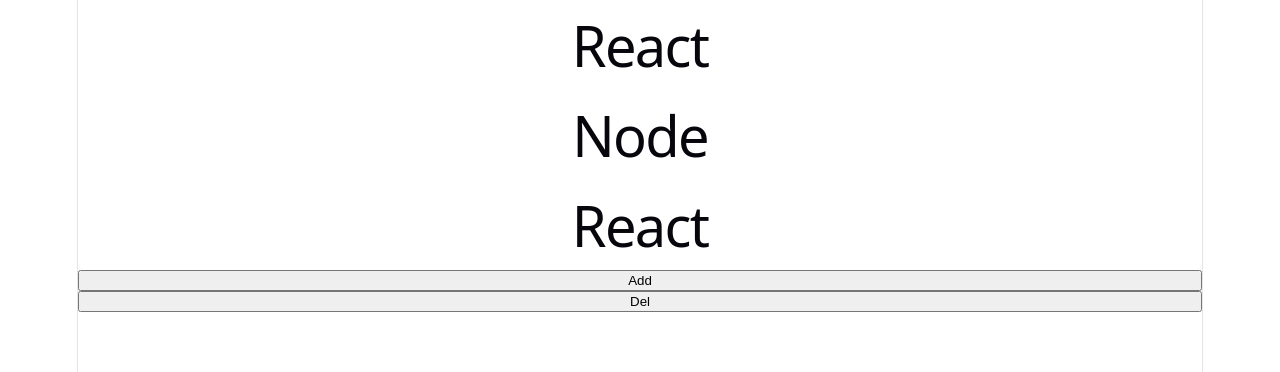
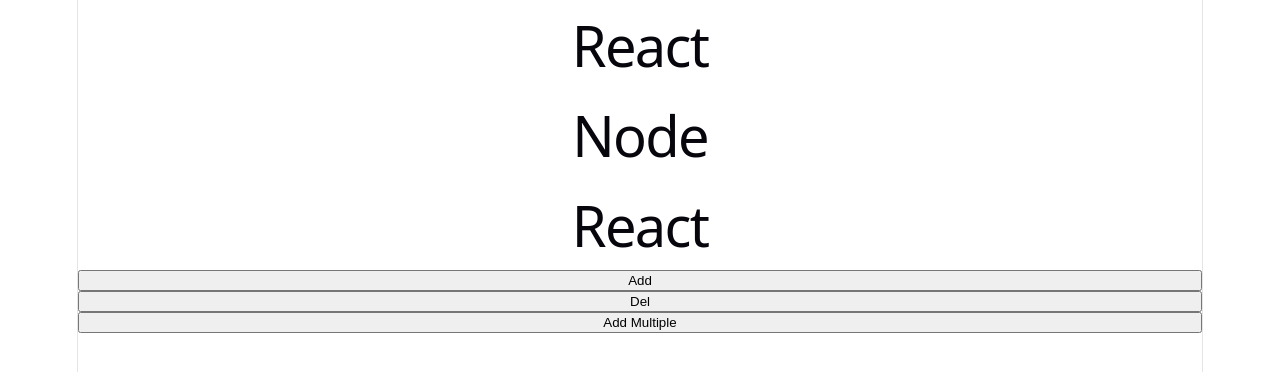
Before and after one commit to Emozatic/react_practice, a React (Vite) app in the folder 5activity15/: page / in a window 1280 px wide. Shown: the top 372 px of the page. Built offline with nearby package versions, Linux system fonts and the light colour scheme.

Commit message:
add: multiple items in array

```diff
--- a/5activity15/src/App.jsx
+++ b/5activity15/src/App.jsx
@@ -17,6 +17,12 @@ function App() {
     ))
   }
 
+  function addMultiple(){
+    setSkills((prevSkills)=>([
+     ...prevSkills, "Mongo", "Express"
+    ]))
+  }
+
   return (
     <>
     {skills.map((skill)=>(
@@ -24,7 +30,9 @@ function App() {
     ))}
     <button onClick={add}>Add</button>
     <button onClick={delNode}>Del</button>
+    <button onClick={addMultiple}>Add Multiple</button>
       </>
+
   )
 }
 
```
